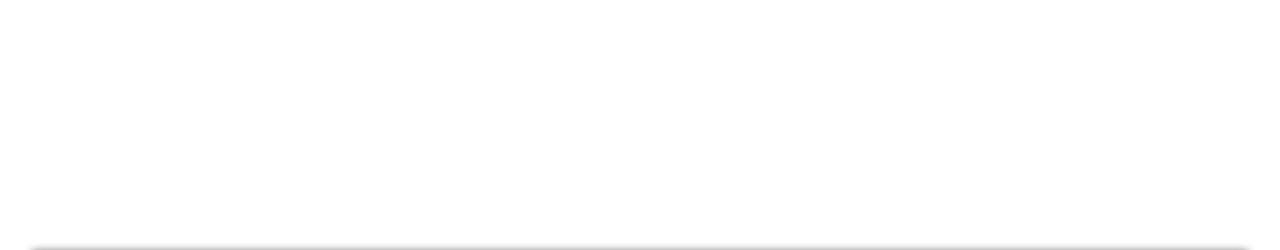
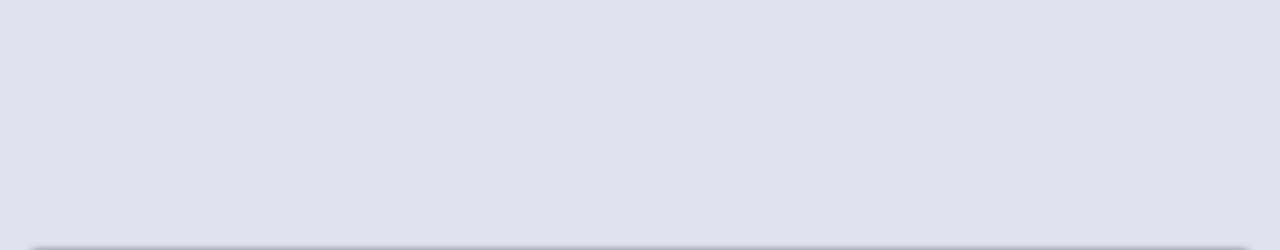
Before and after one commit to stumarkin/countdown, a plain HTML site: page index.html in a window 1280 px wide. Shown: the part 68-318 px from the top of the page. Drawn offline with Linux system fonts and the light colour scheme.

Commit message:
Update index.html

```diff
--- a/index.html
+++ b/index.html
@@ -2,7 +2,7 @@
  body{
 	font: normal 13px/20px Arial, Helvetica, sans-serif; word-wrap:break-word;
 	color: #fff;
-	background: #fff;
+	background: #e0e2f1;
 }
  #countdown_frame {
 
```
